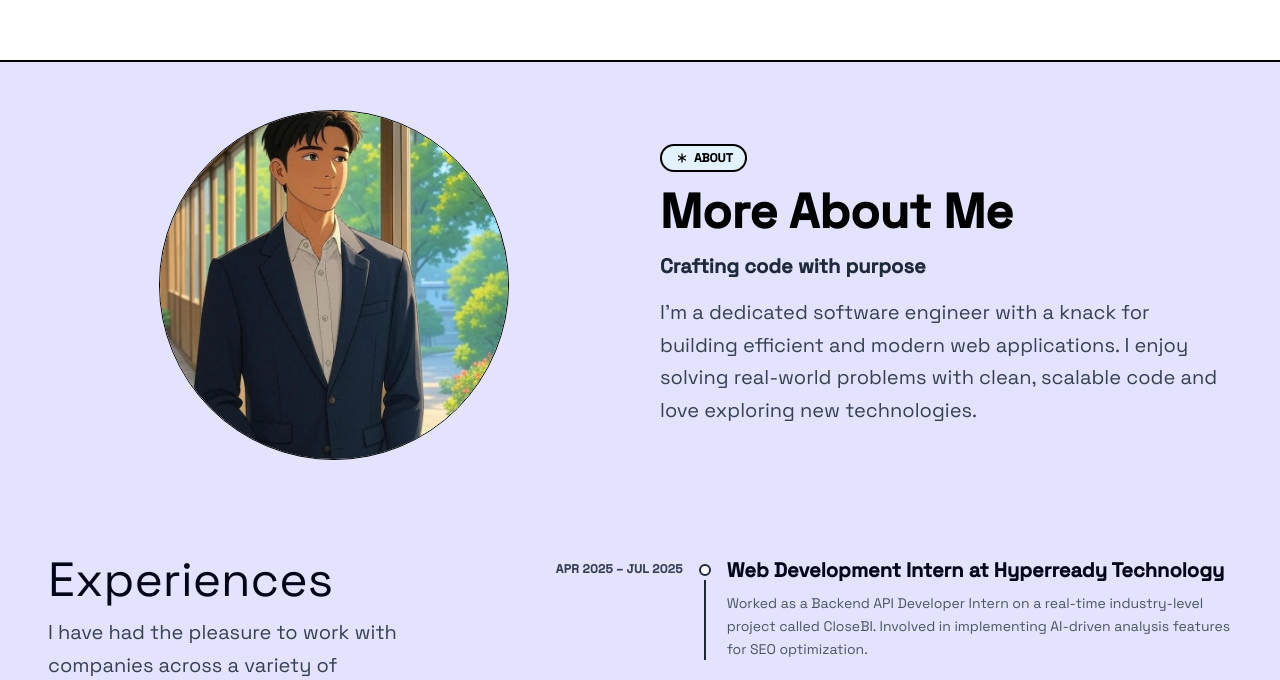
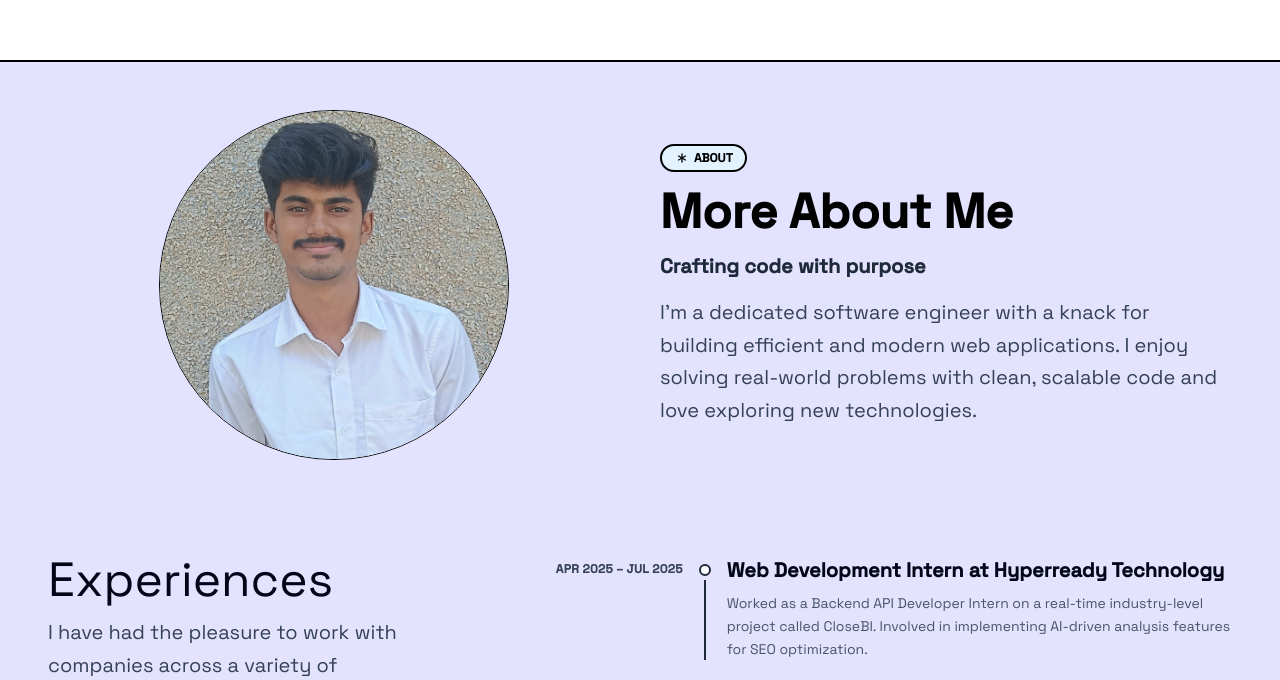
Before and after one commit to Mounieshh/portfolio_mouniesh_v2, a Next.js app: page / in a window 1280 px wide. Shown: the part 1620-2300 px from the top of the page. Built offline with nearby package versions, Linux system fonts and the light colour scheme; a web font is replaced by a local one.

Commit message:
about section : image correction

```diff
--- a/src/sections/about.tsx
+++ b/src/sections/about.tsx
@@ -50,13 +50,14 @@ export default function AboutSection() {
 <div className="flex items-center justify-center">
   <div className="w-[200px] h-[200px] md:w-[250px] md:h-[250px] lg:w-[350px] lg:h-[350px] relative bg-white border border-black rounded-full overflow-hidden">
     <Image
-              src="/assets/mouniesh-ghibli.jpg"
+      src="/assets/profile.jpg"
       alt="profile-image"
       fill
-              className="object-cover"
+      className="object-cover scale-200 translate-y-16 md:translate-y-18 translate-x-2"
     />
   </div>
 </div>
+
 
         {/* Right Column - Text Content */}
         <div className="flex flex-col justify-center gap-2 md:gap-3 lg:gap-4 text-black">
```
Lines whose indentation alone changed are shown as unchanged.
